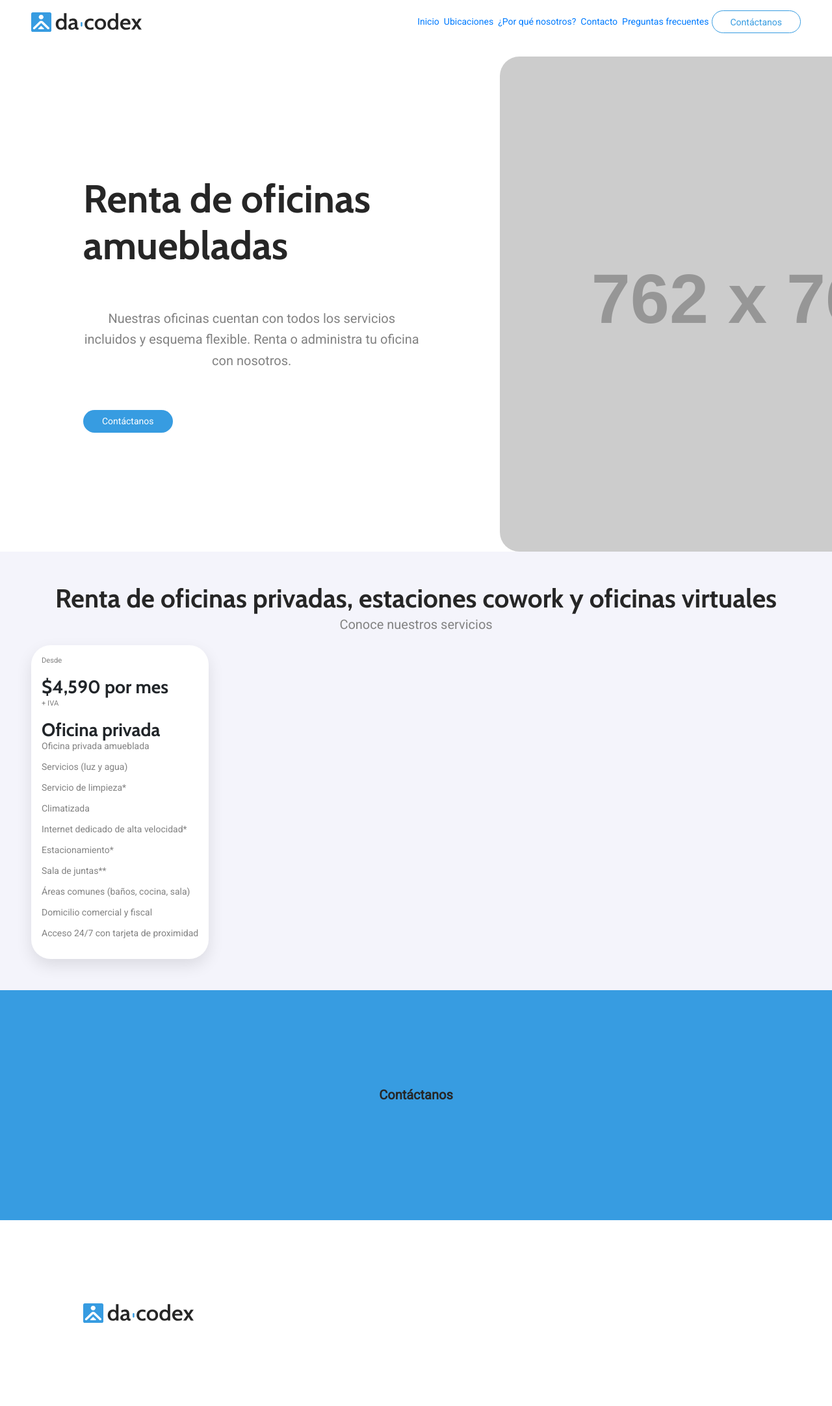
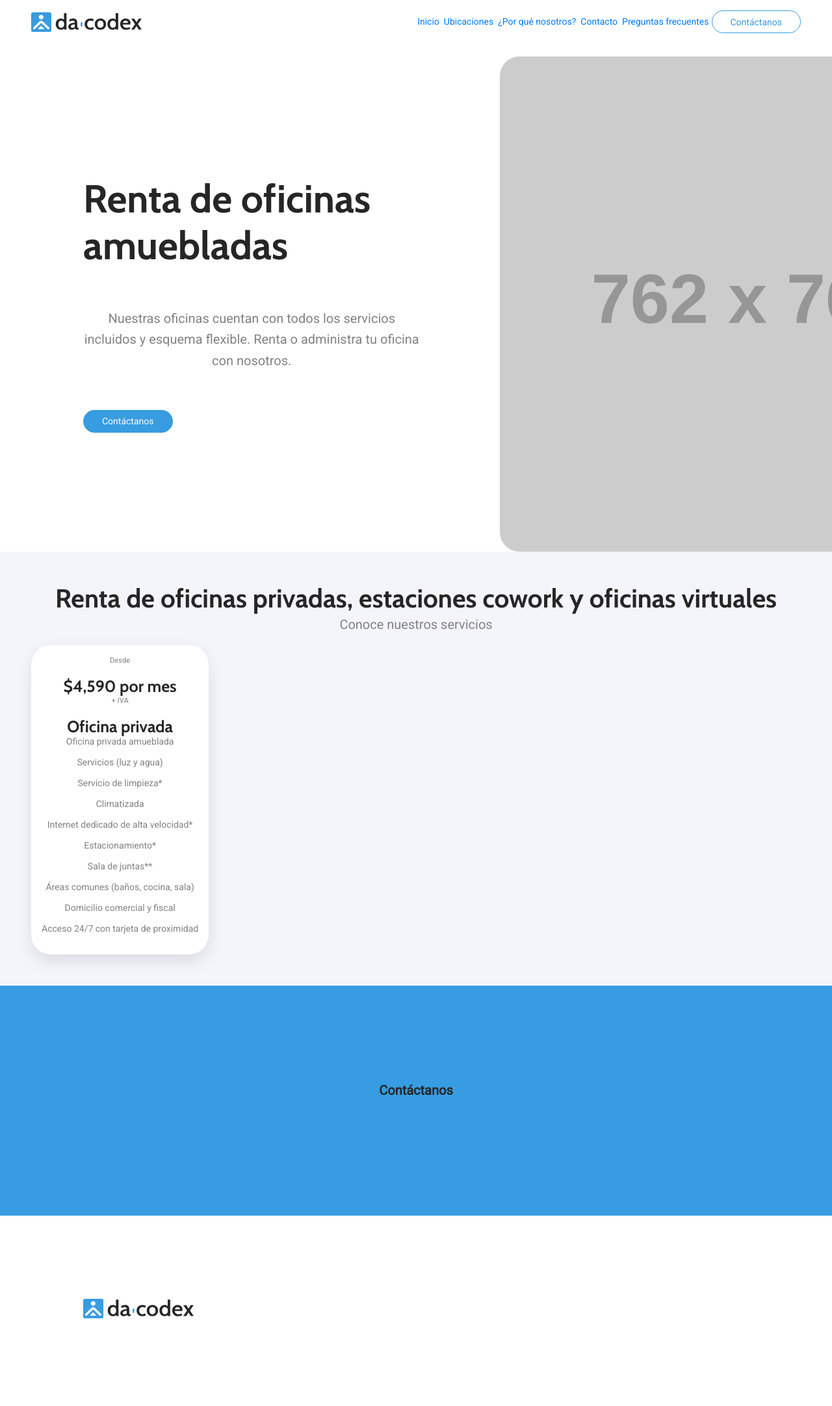
Before and after one commit to victorldleon/dacodex, a Jekyll site: the page built from index.html, in a window 1280 px wide. Shown: the whole page at 65% size. Built offline with Jekyll 4.4.1, drawn with Linux system fonts in a browser that asks for light colours; nearby versions of some CDN libraries.

Commit message:
adds more styles to pricing item

```diff
--- a/_sass/general_styles.sass
+++ b/_sass/general_styles.sass
@@ -28,6 +28,18 @@ h2
     line-height: 120%
     text-align: center
 
+h3
+    align-items: center
+    color: #262626
+    display: flex
+    font-family: Cabin
+    font-style: normal
+    font-weight: bold
+    font-size: 25px
+    justify-content: center
+    line-height: 120%
+    text-align: center
+
 p
     align-items: center
     color: #828282
@@ -37,6 +49,7 @@ p
     font-weight: normal
     font-size: 14px
     line-height: 16px
+    justify-content: center
     text-align: center
 
 .subtitle
```
